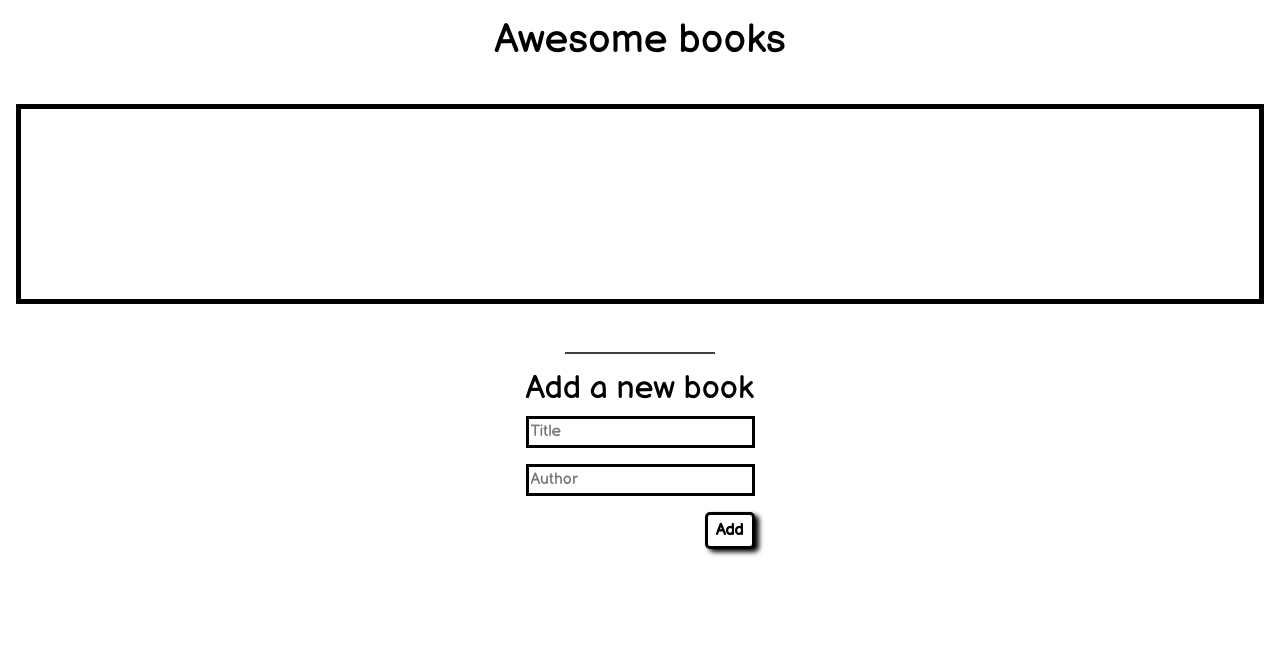
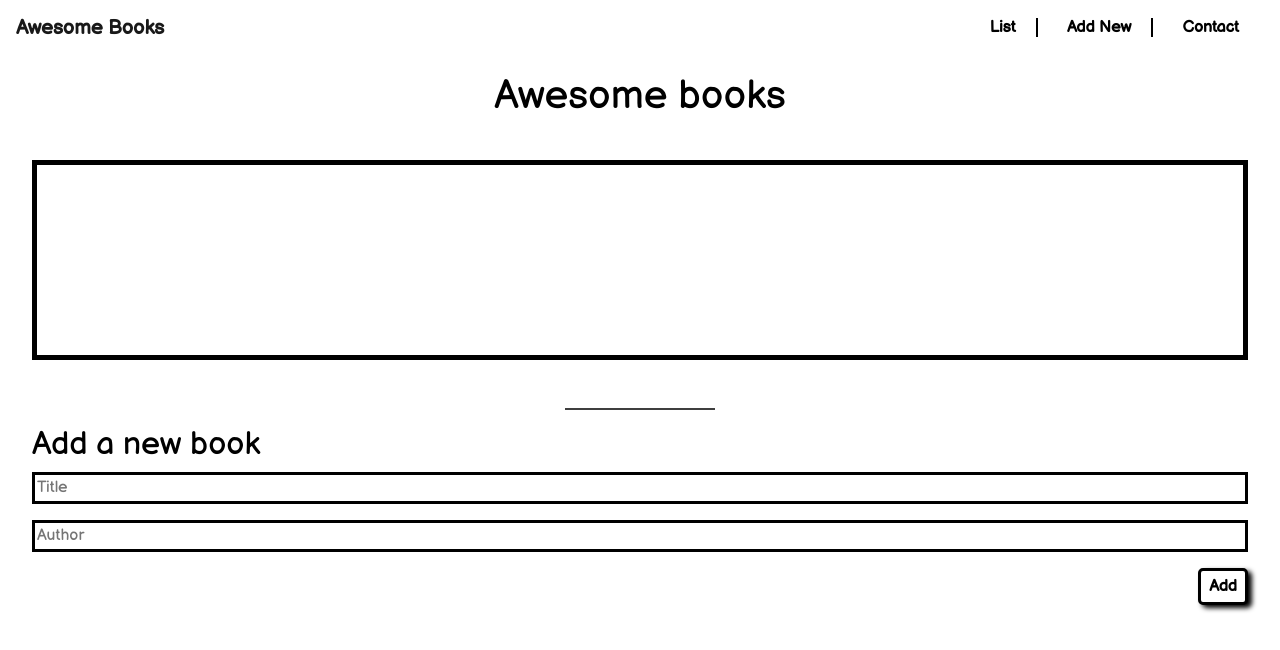
Before and after one commit to MacCrazyman/Awesome-books, a website: page index.html in a window 1280 px wide. Drawn offline with nearby package versions, Linux system fonts and the light colour scheme.

Commit message:
Set navbar

```diff
--- a/index.html
+++ b/index.html
@@ -10,19 +10,37 @@
   <link rel="stylesheet" href="style.css">
 </head>
 <body>
-  <main class="d-flex flex-column justify-content-center align-items-center">
+<header>
+  <nav class="navbar d-flex flex-direction- justify-content-between navbar-light">
+    <a class="navbar-brand" href="#">Awesome Books</a>
+    <div class="menu-items" id="navbarText">
+    <a href="#" class="text-decoration-none" id="#">List</a>
+    <a href="#" class="text-decoration-none" id="#">Add New</a>
+    <a href="#" class="text-decoration-none" id="#">Contact</a>
+    </div>
+  </nav>
+</header>
+<main>
+  <section class="d-flex flex-column justify-content-center align-items-center">
     <h1 id='page_title'>Awesome books</h1>
     <table id="table"></table>
     <hr>
-    <section>
+  </section>
+  <section>
       <h2>Add a new book</h2>
       <form class= "d-flex flex-column" action="index.html" id="form">
-        <input type="text" id="title" placeholder="Title">
-        <input type="text" id="author" placeholder="Author">
+        <input required type="text" id="title" placeholder="Title">
+        <input required type="text" id="author" placeholder="Author">
         <button type="submit" id="add_book">Add</button>
       </form>
-    </section>
-  </main>
+  </section>
+  <section class="contact-section">
+
+  </section>
+</main>
+<footer>
+
+</footer>
   <script src="scripts/script.js"></script>
 </body>
 </html>
--- a/style.css
+++ b/style.css
@@ -7,6 +7,7 @@ body {
   font-family: 'Balsamiq Sans', sans-serif;
   font-weight: 900;
   color: black;
+  padding-inline: 1rem;
 }
 
 main {
@@ -69,3 +70,14 @@ form {
 form button {
   align-self: flex-end;
 }
+
+.menu-items a{
+  margin-right: 5px;
+  color: black;
+  border-right: 2px solid black;
+  padding: 0 20px;
+}
+
+.menu-items a:last-child {
+  border: none;
+}
```
